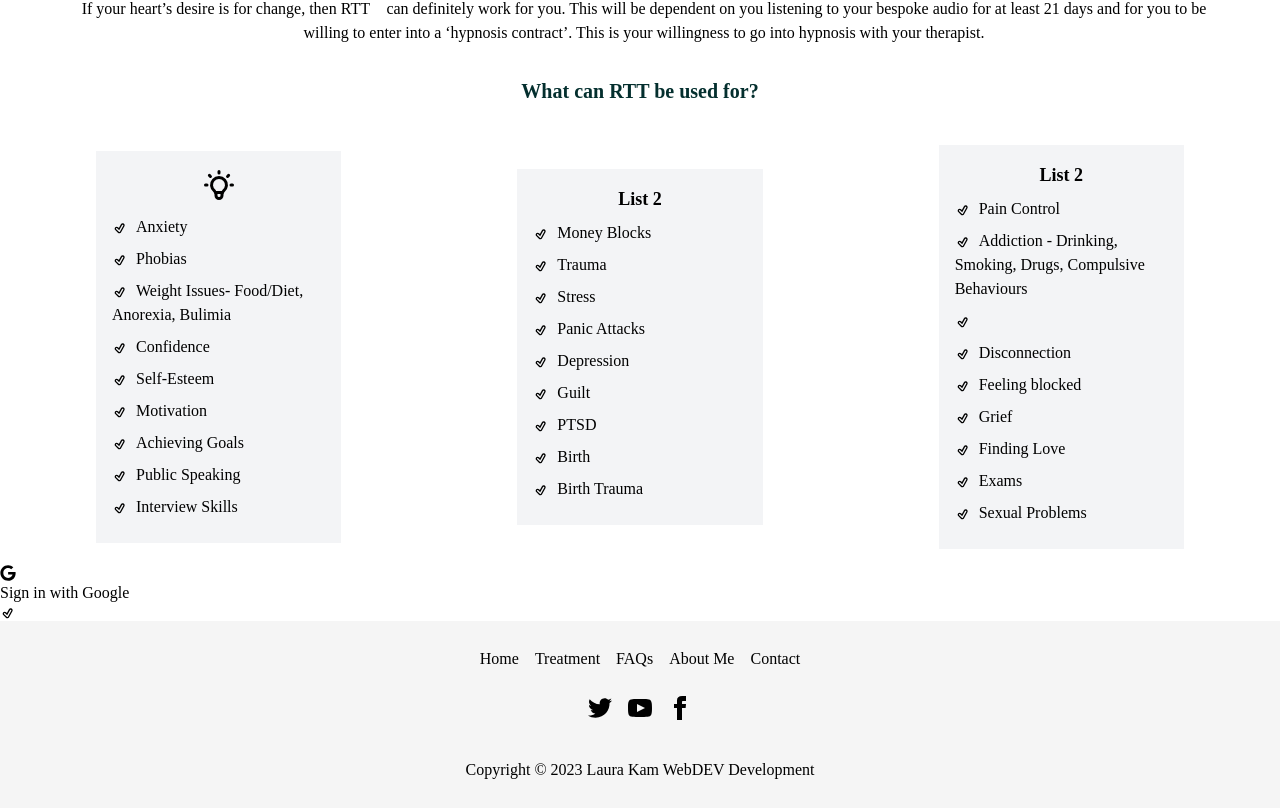
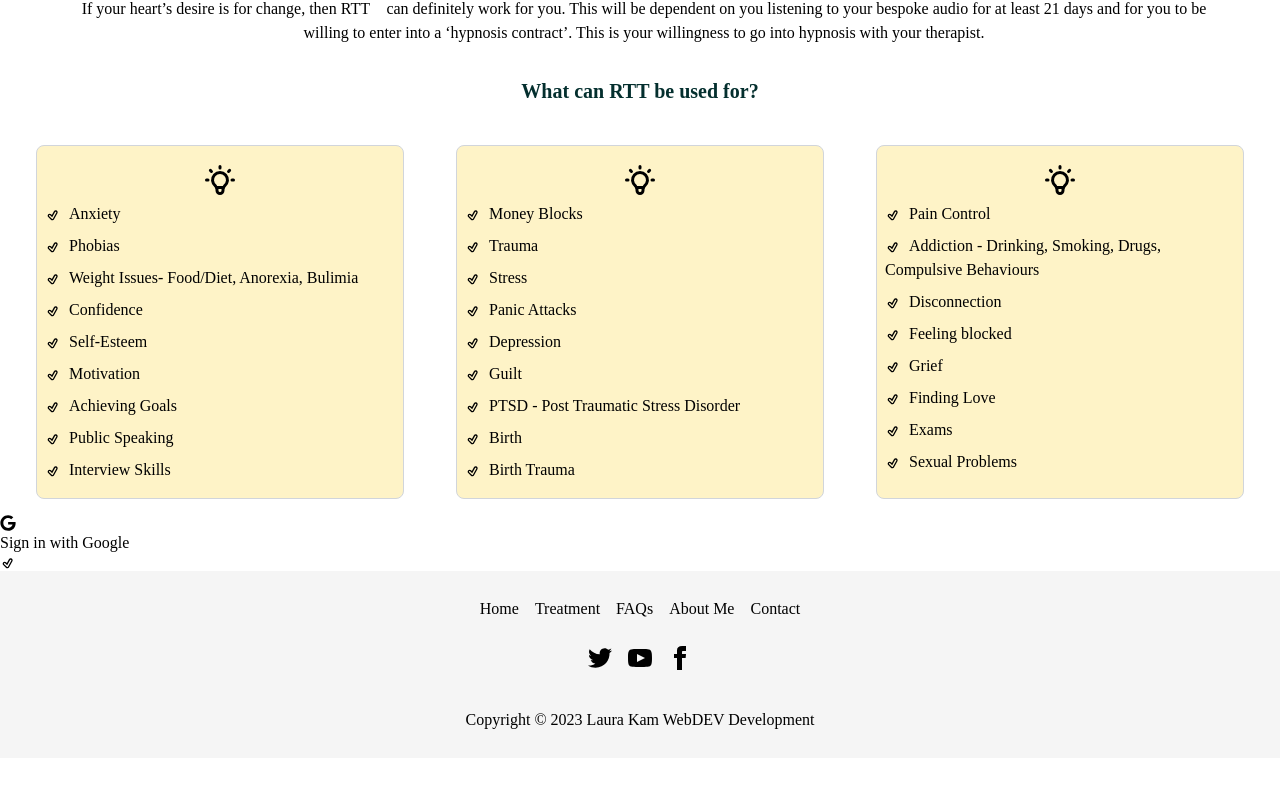
Before and after one commit to Laura-Kam/therapy-with-dee-macey, a Next.js app: page / in a window 1280 px wide. Shown: the part 4812-5620 px from the top of the page. After the commit the page ends 5570 px from the top, so only its background shows below. Built offline with nearby package versions, Linux system fonts and the light colour scheme.

Commit message:
added border and changed colour to amber- infoboxes

```diff
--- a/src/comps/HomepageComponents/IssuesTreatedHomepage.js
+++ b/src/comps/HomepageComponents/IssuesTreatedHomepage.js
@@ -19,8 +19,8 @@ const IssuesTreatedHomepage = () => {
       <h1 className="text-xl font-bold mb-10 mt-8 text-center text-teal-950">
         What can RTT be used for?
       </h1>
-      <div className="flex flex-col sm:flex-row gap-4 items-center">
-        <div className="bg-gray-100 p-4 flex-1 mx-20 sm:w-1/3 md:2/3 relative">
+      <div className="flex flex-col sm:flex-row gap-3 items-stretch">
+        <div className="infodiv bg-amber-100 p-2 flex-1 mx-5 relative border border-gray-300 rounded-lg border-30">
           <TbBulb className="mb-5 text-4xl absolute top-4 bottom-3 left-1/2 transform -translate-x-1/2" />
 
           <ul className="list-none mt-12">
@@ -62,9 +62,10 @@ const IssuesTreatedHomepage = () => {
             </li>
           </ul>
         </div>
-        <div className="bg-gray-100 p-4 flex-1 mx-20 sm:w-1/3 md:2/3">
-          <h2 className="text-lg font-bold mb-2 text-center">List 2</h2>
-          <ul className="list-none">
+        <div className="infodiv bg-amber-100 p-2 flex-1 mx-5 relative border border-gray-300 rounded-lg border-30">
+          <TbBulb className="mb-5 text-4xl absolute top-4 bottom-3 left-1/2 transform -translate-x-1/2" />
+
+          <ul className="list-none mt-12">
             <li className="mb-2">
               <TiTickOutline className="inline-block mr-2" />
               Money Blocks
@@ -91,7 +92,7 @@ const IssuesTreatedHomepage = () => {
             </li>
             <li className="mb-2">
               <TiTickOutline className="inline-block mr-2" />
-              PTSD
+              PTSD - Post Traumatic Stress Disorder
             </li>
             <li className="mb-2">
               <TiTickOutline className="inline-block mr-2" />
@@ -103,9 +104,10 @@ const IssuesTreatedHomepage = () => {
             </li>
           </ul>
         </div>
-        <div className="bg-gray-100 p-4 flex-1 mx-20 sm:w-1/3 md:2/3">
-          <h2 className="text-lg font-bold mb-2 text-center">List 2</h2>
-          <ul className="list-none">
+        <div className="infodiv bg-amber-100 p-2 flex-1 mx-5 relative border border-gray-300 rounded-lg border-30">
+          <TbBulb className="mb-5 text-4xl absolute top-4 bottom-3 left-1/2 transform -translate-x-1/2" />
+
+          <ul className="list-none mt-12">
             <li className="mb-2">
               <TiTickOutline className="inline-block mr-2" />
               Pain Control
@@ -114,9 +116,7 @@ const IssuesTreatedHomepage = () => {
               <TiTickOutline className="inline-block mr-2" />
               Addiction - Drinking, Smoking, Drugs, Compulsive Behaviours
             </li>
-            <li className="mb-2">
-              <TiTickOutline className="inline-block mr-2" />
-            </li>
+
             <li className="mb-2">
               <TiTickOutline className="inline-block mr-2" />
               Disconnection
```
